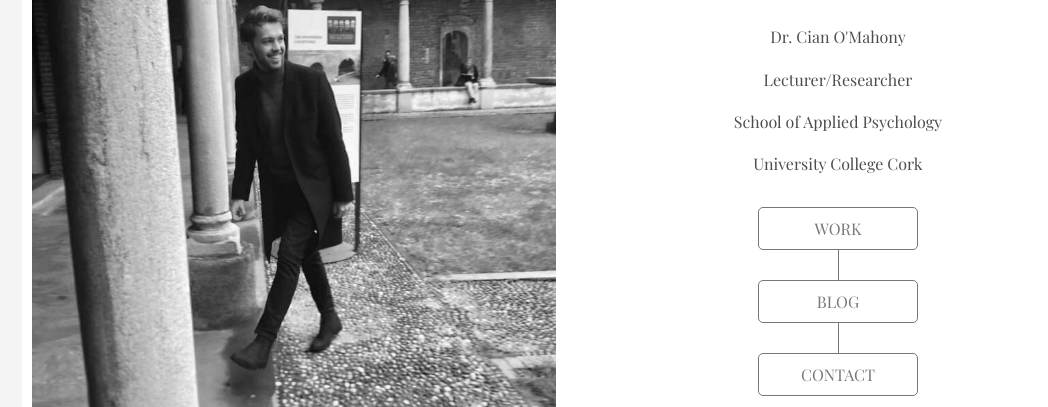
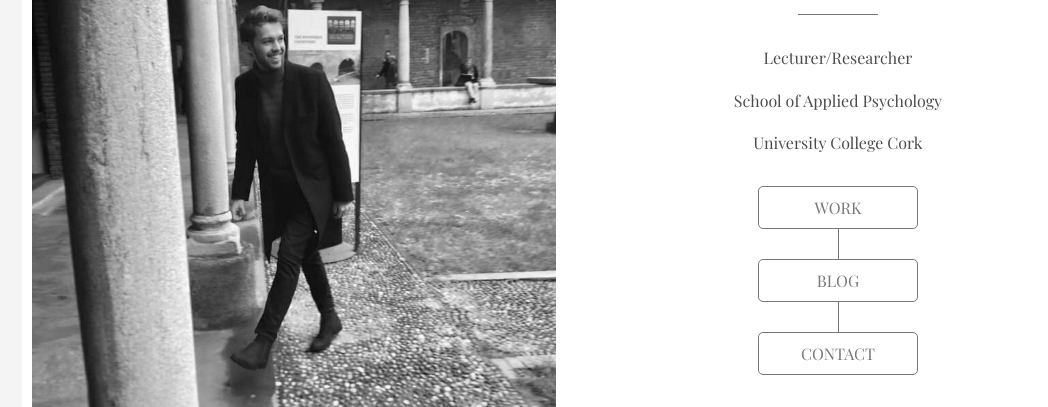
Before and after one commit to Carbon-Bl4ck/Carbon-Bl4ck.github.io, a plain HTML site: page index.html in a window 1280 px wide. Shown: the part 199-606 px from the top of the page, without its empty margins (74-1122 px from the left). Drawn offline with nearby package versions, Linux system fonts and the light colour scheme.

Commit message:
Update index.html

```diff
--- a/index.html
+++ b/index.html
@@ -3,7 +3,7 @@
     <head>
         <meta charset="utf-8">
         <meta http-equiv="X-UA-Compatible" content="IE=edge">
-        <title>Cian O'Mahony</title>
+        <title>Dr. Cian O'Mahony</title>
         <meta name="viewport" content="width=device-width, initial-scale=1">
         <link rel="stylesheet" href="main.css">
         <script src="https://kit.fontawesome.com/dbed6b6114.js" crossorigin="anonymous"></script>
@@ -19,7 +19,7 @@
 
                 <span><!-- line here --></span>
 
-		<p> Dr. Cian O'Mahony </p> <p>Lecturer/Researcher</p> <p> School of Applied Psychology </p> <p> University College Cork </p>
+		<p>Lecturer/Researcher</p> <p> School of Applied Psychology </p> <p> University College Cork </p>
 
 
 
```
